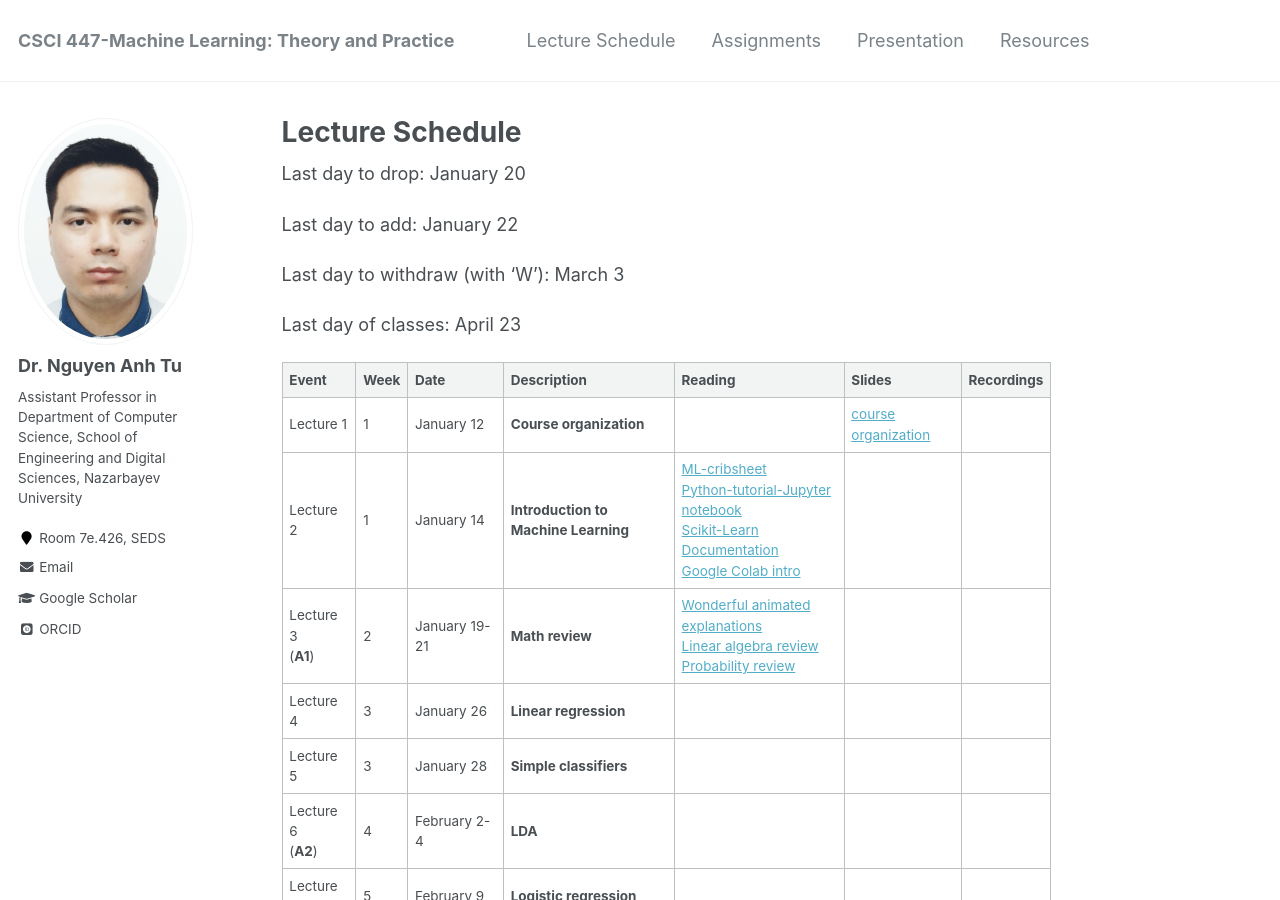
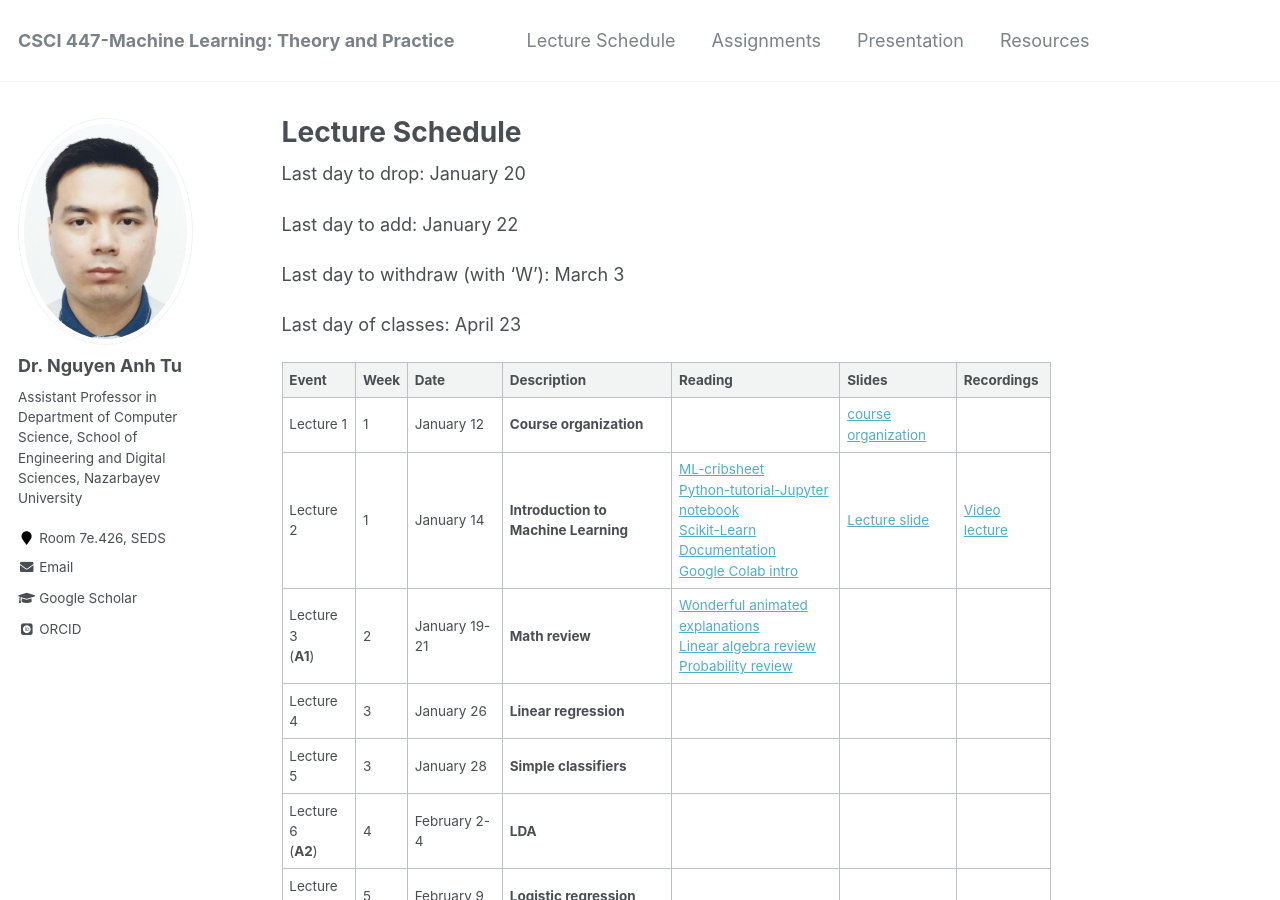
Before and after one commit to tunguyen87/seds-ml, a Jekyll site: the page built from _pages/Lecture.md, in a window 1280 px wide and 900 px high. Built offline with Jekyll 4.4.1, drawn with Linux system fonts in a browser that asks for light colours; some web fonts are replaced.

Commit message:
Update Lecture.md

```diff
--- a/_pages/Lecture.md
+++ b/_pages/Lecture.md
@@ -19,7 +19,7 @@ Last day of classes: April 23
 | Event      |  Week | Date        |            Description                                       |  Reading           |  Slides  |  Recordings  |
 | --------     | ------|------------ | -----------------------------------------------------------|--------------------|----------|--------------|
 | Lecture 1    |   1   |January 12    | **Course organization**                       |                    | [course organization](https://drive.google.com/file/d/1GXF_hBx1u0_xKZ370D9ylRdq5nmie_uY/view?usp=sharing)    |              |
-| Lecture 2    |   1   |January 14    | **Introduction to  Machine Learning**         | [ML-cribsheet](https://drive.google.com/file/d/1ltGQSuoj5PnoYePg4S0WdzwgC1ub_Hji/view?usp=sharing)<br> [Python-tutorial-Jupyter notebook](https://drive.google.com/file/d/1veOv8Rtqwvq04H0yMRTJBCcQ8UhNpvFc/view?usp=sharing) <br>[Scikit-Learn Documentation](https://scikit-learn.org/stable/index.html) <br>[Google Colab intro](https://colab.research.google.com/notebooks/welcome.ipynb)         |          |              |
+| Lecture 2    |   1   |January 14    | **Introduction to  Machine Learning**         | [ML-cribsheet](https://drive.google.com/file/d/1ltGQSuoj5PnoYePg4S0WdzwgC1ub_Hji/view?usp=sharing)<br> [Python-tutorial-Jupyter notebook](https://drive.google.com/file/d/1veOv8Rtqwvq04H0yMRTJBCcQ8UhNpvFc/view?usp=sharing) <br>[Scikit-Learn Documentation](https://scikit-learn.org/stable/index.html) <br>[Google Colab intro](https://colab.research.google.com/notebooks/welcome.ipynb)         | [Lecture slide](https://drive.google.com/file/d/1Vo7VHXoqLYOW-GPmjNp7RVMye5cxFoLk/view?usp=sharing)      |  [Video lecture](https://youtu.be/gIjcgUhtpkI)            |
 | Lecture 3<br>(**A1**)    |   2   |January 19-21 | **Math review**                   | [Wonderful animated explanations](https://www.3blue1brown.com/essence-of-linear-algebra-page)<br>[Linear algebra review](https://drive.google.com/file/d/1yDlYpuv4XShqL96LqB_Un5n8UTbWZIeh/view?usp=sharing)<br>[Probability review](https://drive.google.com/file/d/1MtFT9Ra5cdEw5TA6FN6UzuKeOjZp0OKM/view?usp=sharing)           |          |              |
 | Lecture 4    |   3   |January 26    | **Linear regression**                  |                    |          |              |
 | Lecture 5    |   3   |January 28    | **Simple classifiers**                 |                    |          |              |
```
